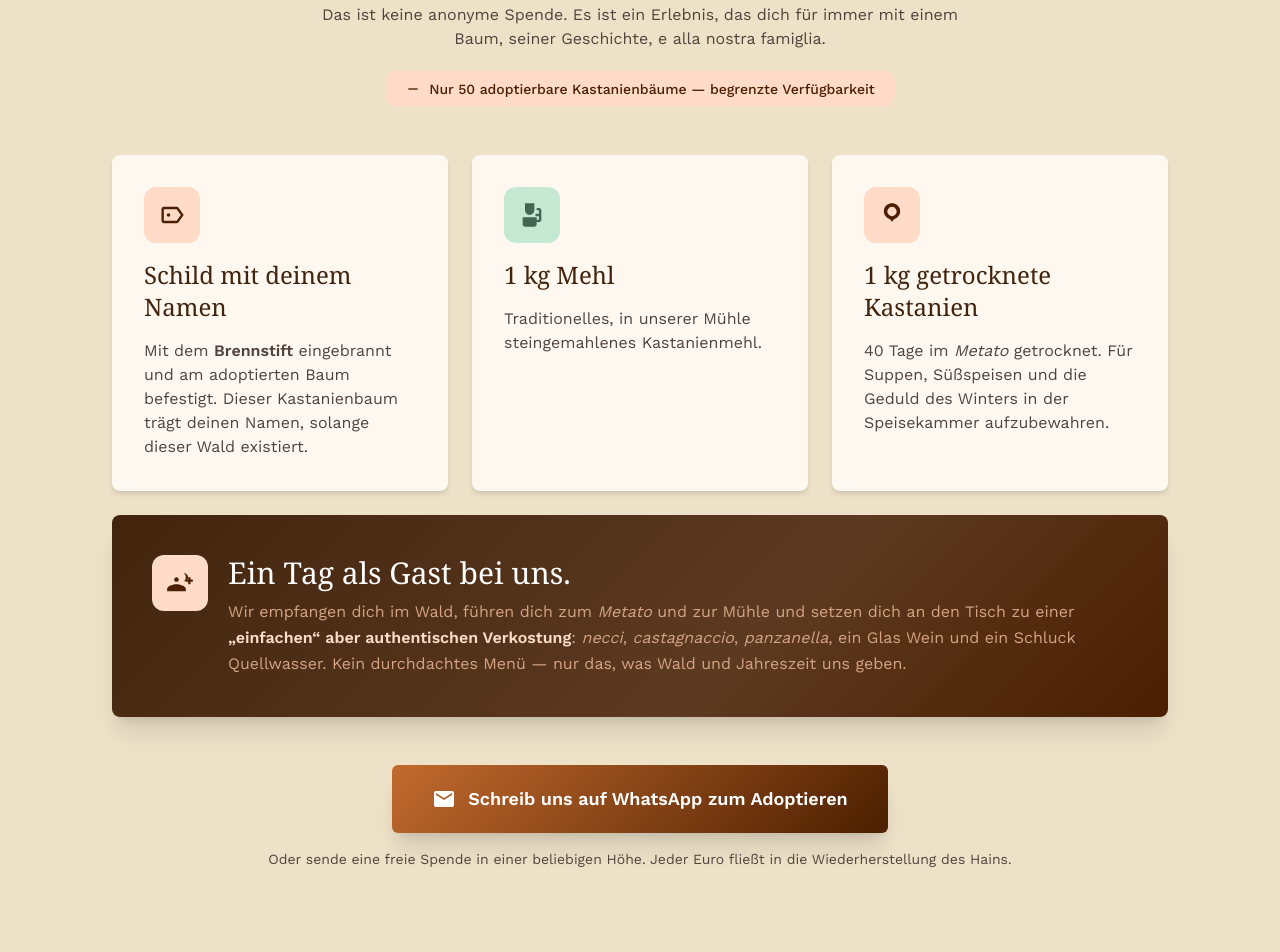
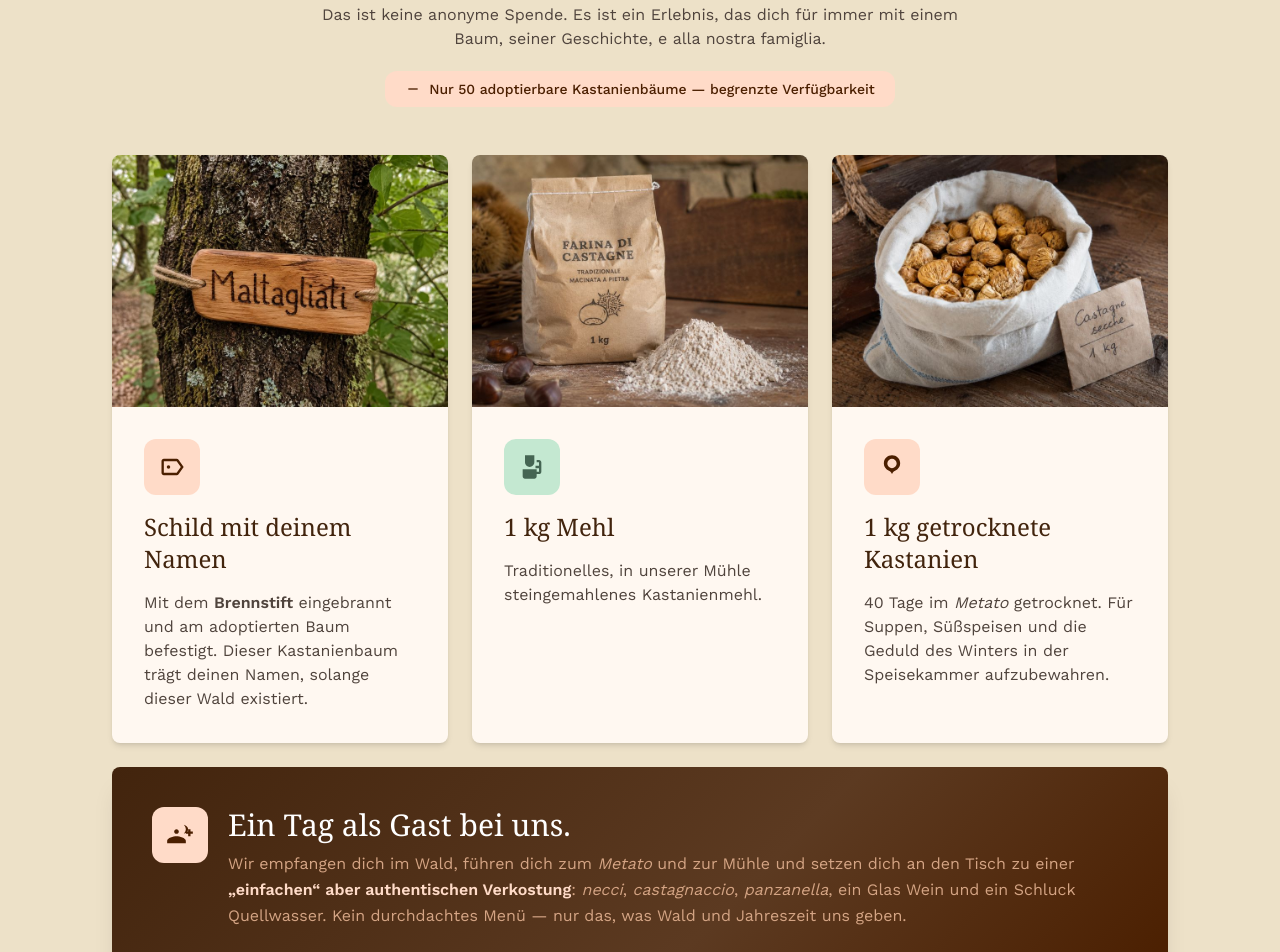
Before and after one commit to Aliosaaaa/FRATELLI.MALTAGLIATI, a plain HTML site: page de/il-progetto.html in a window 1280 px wide. Shown: the part 3857-4809 px from the top of the page. Drawn offline with nearby package versions, Linux system fonts and the light colour scheme.

Commit message:
Aggiunte 3 foto prodotto nelle card 'Cosa ricevi' (3 lingue)
- kit-cartellino.jpg: cartellino legno 'Maltagliati' a pirografo (2,8MB → 127KB)
- kit-farina.jpg: sacchetto carta farina 1kg (2,2MB → 68KB)
- kit-castagne-secche.jpg: sacco tela castagne secche 1kg (2,4MB → 83KB)

Layout card aggiornato: foto banner top + icona+titolo+descrizione sotto
Alt text tradotti per IT/EN/DE
Visività concreta del kit padrino, non più solo testo+icona

Co-Authored-By: Claude Opus 4.7 (1M context) <noreply@anthropic.com>

```diff
--- a/de/il-progetto.html
+++ b/de/il-progetto.html
@@ -333,27 +333,21 @@
       </div>
     </div>
     <div class="grid grid-cols-1 md:grid-cols-3 gap-6">
-      <article class="bg-surface rounded-xl p-6 md:p-8 shadow-md flex flex-col gap-4">
-        <div class="w-14 h-14 rounded-full bg-tertiary-fixed flex items-center justify-center">
+      <article class="bg-surface rounded-xl shadow-md flex flex-col overflow-hidden"><div class="relative aspect-[4/3] overflow-hidden bg-surface-variant"><img src="../assets/img/kit-cartellino.jpg" alt="Holzschild 'Maltagliati' mit Brennstift eingebrannt" loading="lazy" class="w-full h-full object-cover hover:scale-105 transition-transform duration-700"></div><div class="p-6 md:p-8 flex flex-col gap-4"><div class="w-14 h-14 rounded-full bg-tertiary-fixed flex items-center justify-center">
           <svg class="w-7 h-7 text-tertiary" viewBox="0 0 24 24" fill="currentColor"><path d="M17.63 5.84c-.36-.51-.96-.84-1.63-.84L5 5.01C3.9 5.01 3 5.9 3 7v10c0 1.1.9 1.99 2 1.99l11-.01c.67 0 1.27-.33 1.63-.84L22 12l-4.37-6.16zM16 17H5V7h11l3.55 5L16 17z"/><circle cx="9" cy="12" r="1.5"/></svg>
-        </div>
-        <h3 class="font-headline text-xl md:text-2xl text-primary">Schild mit deinem Namen</h3>
+        </div><h3 class="font-headline text-xl md:text-2xl text-primary">Schild mit deinem Namen</h3>
         <p class="text-on-surface-variant leading-relaxed text-sm md:text-base">Mit dem <strong>Brennstift</strong> eingebrannt und am adoptierten Baum befestigt. Dieser Kastanienbaum trägt deinen Namen, solange dieser Wald existiert.</p>
-      </article>
-      <article class="bg-surface rounded-xl p-6 md:p-8 shadow-md flex flex-col gap-4">
-        <div class="w-14 h-14 rounded-full bg-secondary-container flex items-center justify-center">
+      </div></article>
+      <article class="bg-surface rounded-xl shadow-md flex flex-col overflow-hidden"><div class="relative aspect-[4/3] overflow-hidden bg-surface-variant"><img src="../assets/img/kit-farina.jpg" alt="1-kg-Papiertüte traditionelles, steingemahlenes Kastanienmehl" loading="lazy" class="w-full h-full object-cover hover:scale-105 transition-transform duration-700"></div><div class="p-6 md:p-8 flex flex-col gap-4"><div class="w-14 h-14 rounded-full bg-secondary-container flex items-center justify-center">
           <svg class="w-7 h-7 text-secondary" viewBox="0 0 24 24" fill="currentColor"><path d="M6 2v6c0 2.21 1.79 4 4 4s4-1.79 4-4V2H6zm12 4h-2v2h2v3h-3v2h3v3h-2v2h2c1.1 0 2-.9 2-2V8c0-1.1-.9-2-2-2zM6 22h8c1.1 0 2-.9 2-2v-6H4v6c0 1.1.9 2 2 2z"/></svg>
-        </div>
-        <h3 class="font-headline text-xl md:text-2xl text-primary">1&nbsp;kg Mehl</h3>
+        </div><h3 class="font-headline text-xl md:text-2xl text-primary">1&nbsp;kg Mehl</h3>
         <p class="text-on-surface-variant leading-relaxed text-sm md:text-base">Traditionelles, in unserer Mühle steingemahlenes Kastanienmehl.</p>
-      </article>
-      <article class="bg-surface rounded-xl p-6 md:p-8 shadow-md flex flex-col gap-4">
-        <div class="w-14 h-14 rounded-full bg-tertiary-fixed flex items-center justify-center">
+      </div></article>
+      <article class="bg-surface rounded-xl shadow-md flex flex-col overflow-hidden"><div class="relative aspect-[4/3] overflow-hidden bg-surface-variant"><img src="../assets/img/kit-castagne-secche.jpg" alt="Leinensack mit 1 kg getrockneten Kastanien" loading="lazy" class="w-full h-full object-cover hover:scale-105 transition-transform duration-700"></div><div class="p-6 md:p-8 flex flex-col gap-4"><div class="w-14 h-14 rounded-full bg-tertiary-fixed flex items-center justify-center">
           <svg class="w-7 h-7 text-tertiary" viewBox="0 0 24 24" fill="currentColor"><path d="M12 2C8 2 5 5 5 9c0 3 2 5 4 6 1 .5 2 1 3 3 1-2 2-2.5 3-3 2-1 4-3 4-6 0-4-3-7-7-7zm0 11c-2 0-4-2-4-4s2-4 4-4 4 2 4 4-2 4-4 4z"/></svg>
-        </div>
-        <h3 class="font-headline text-xl md:text-2xl text-primary">1&nbsp;kg getrocknete Kastanien</h3>
+        </div><h3 class="font-headline text-xl md:text-2xl text-primary">1&nbsp;kg getrocknete Kastanien</h3>
         <p class="text-on-surface-variant leading-relaxed text-sm md:text-base">40 Tage im <em>Metato</em> getrocknet. Für Suppen, Süßspeisen und die Geduld des Winters in der Speisekammer aufzubewahren.</p>
-      </article>
+      </div></article>
       <article class="bg-primary text-on-primary rounded-xl p-8 md:p-10 shadow-xl flex items-start gap-5 md:col-span-3" style="background:linear-gradient(135deg,#42240D 0%,#5C3A21 60%,#4B1F00 100%);">
         <div class="shrink-0 w-14 h-14 rounded-full bg-tertiary-fixed flex items-center justify-center">
           <svg class="w-7 h-7 text-tertiary" viewBox="0 0 24 24" fill="currentColor"><path d="M11 9c0 1.1-.9 2-2 2s-2-.9-2-2 .9-2 2-2 2 .9 2 2zm-2 4c-2.67 0-8 1.34-8 4v2h16v-2c0-2.66-5.33-4-8-4zm6.31-9.86C16.42 4.6 17 5.74 17 7s-.58 2.4-1.69 3.86c1.97-.85 3.69-2.13 3.69-3.86s-1.72-3.01-3.69-3.86zM21 9v-2h-2v2h-2v2h2v2h2v-2h2V9h-2z"/></svg>
```
Also changed, not shown: en/il-progetto.html (+9 -15 lines), il-progetto.html (+9 -15 lines), assets/img/kit-cartellino.jpg (added), assets/img/kit-castagne-secche.jpg (added), assets/img/kit-farina.jpg (added).
